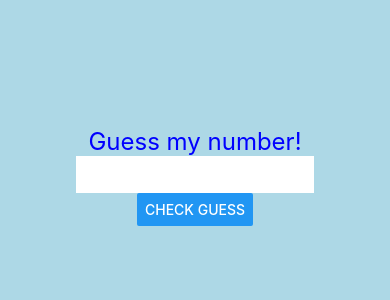
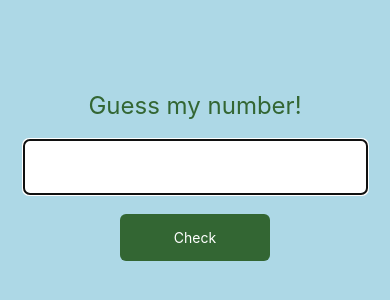
Before and after one commit to johannesmu/ClassApp, a React Native app: screen / in a window 390 px wide. Shown: the part 246-546 px from the top of the page. Built offline with nearby package versions, Linux system fonts and the light colour scheme.

Commit message:
added ref to clear textinput

```diff
--- a/App.js
+++ b/App.js
@@ -1,8 +1,7 @@
 import React, { Component } from 'react';
-import { StyleSheet, Text, View, Button, TextInput } from 'react-native';
+import { StyleSheet, Text, View, Button, TextInput, TouchableOpacity } from 'react-native';
 
 import { TextBox } from './components/TextBox';
-import { ClickCounter } from './components/ClickCounter';
 import { Start } from './components/Start';
 
 export default class App extends Component {
@@ -13,7 +12,8 @@ export default class App extends Component {
       secret: 0,
       guess: 0,
       feedback: '',
-      correct: false
+      correct: false,
+      textValue: ''
     }
   }
   setSecret() {
@@ -26,29 +26,43 @@ export default class App extends Component {
   render () {
     return (
       <View style={styles.container}>
-        <TextBox color="blue" size={24} text="Guess my number!" />
-        <TextInput style={styles.input} onChangeText={this.updateGuess} />
-        <Button title="check guess" onPress={this.checkGuess} />
-        <Text>{this.state.feedback}</Text>
-        <Start correct={this.state.correct} />
+        <TextBox color="#336633" size={24} text="Guess my number!" />
+        <TextInput
+        style={styles.input}
+        onChangeText={(text) => this.updateGuess(text)}
+        autoFocus={true}
+        ref={(comp) => this._textInput = comp }
+         />
+        <TouchableOpacity style={styles.check} onPress={this.checkGuess} >
+          <Text style={styles.checkText} >Check</Text>
+        </TouchableOpacity>
+        <TextBox style={styles.feedback} color="#8f0e00" size={14} text={this.state.feedback}/>
+        <Start correct={this.state.correct} handler={this.restartGame} />
       </View>
     )
+  }
+  restartGame = () => {
+    this.setSecret()
+    this.setState({correct: false})
   }
   updateGuess = ( userInput ) => {
     this.setState( {guess: userInput} )
   }
   checkGuess = () => {
     const userGuess = parseInt( this.state.guess )
+    this.setState({textValue: ''})
     if( this.state.guess == this.state.secret ) {
       this.setState({ feedback: "You guessed right!"})
       this.setState({correct : true})
     }
     else if( this.state.guess > this.state.secret ) {
-      this.setState( { feedback: 'The number is smaller than ' + userGuess })
+      this.setState( { feedback: 'The number is smaller than \n' + userGuess })
     }
     else if( this.state.guess < this.state.secret ) {
       this.setState( { feedback: 'The number is larger than ' + userGuess } )
     }
+    // clear the TextInput component, see the ref in the <TextInput/>
+    this._textInput.clear()
   }
 }
 
@@ -64,9 +78,27 @@ const styles = StyleSheet.create({
     fontSize: 36
   },
   input: {
-    minWidth: 200,
-    padding: 10,
+    minWidth: 150,
+    padding: 15,
+    marginTop: 20,
+    marginBottom: 20,
     textAlign: 'center',
-    backgroundColor: 'white'
+    backgroundColor: 'white',
+    borderRadius: 6,
+    fontSize: 20
+  },
+  check: {
+    backgroundColor: '#336633',
+    padding: 15,
+    minWidth: 150,
+    borderRadius: 6
+  },
+  checkText: {
+    textAlign: 'center',
+    color: 'white'
+  },
+  feedback: {
+    textAlign: 'center',
+    marginTop: 10
   }
 });
```
